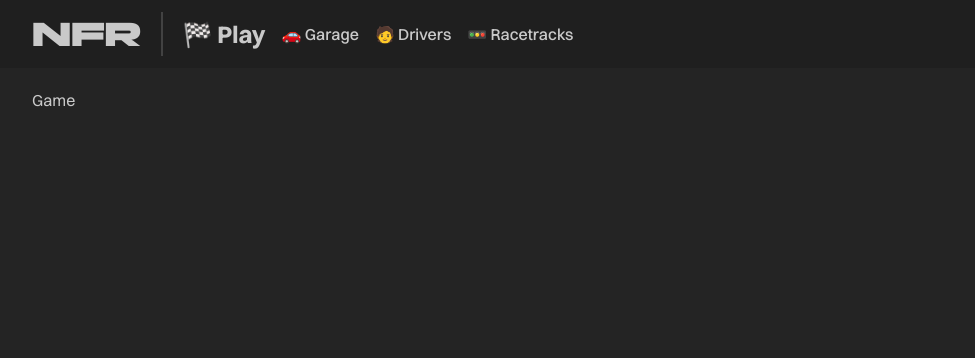
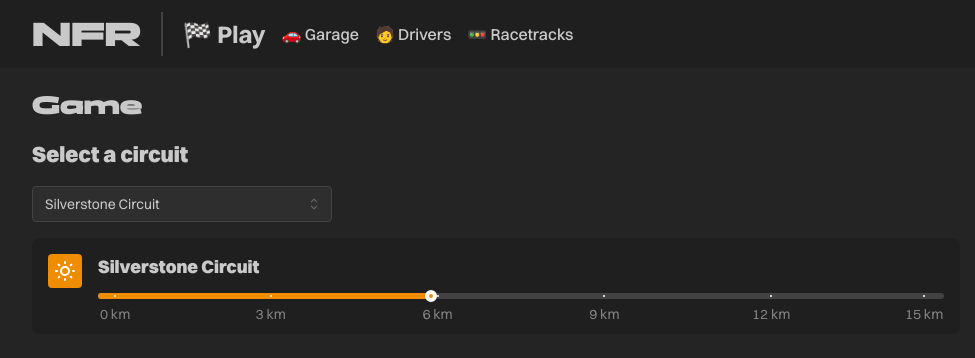
Before and after one commit to HodeonArtz/need-for-react, a React (Vite) app: page / in a window 1280 px wide. Shown: the top 358 px of the page, without its empty margins (144-1119 px from the left). Built offline with nearby package versions, Linux system fonts and the light colour scheme.

Commit message:
feat: select circuit for game

```diff
--- a/src/pages/Game.jsx
+++ b/src/pages/Game.jsx
@@ -1,5 +1,69 @@
+import { ActionIcon, Group, Select, Stack, Title } from "@mantine/core";
+import { useEntitiesState } from "../hooks/useEntitiesState";
+import { RacetrackCardLine } from "./racetracks/RacetracksList";
+import { useForm } from "@mantine/form";
+import { weatherMap } from "../components/Racetracks/weatherMap";
+
 const Game = () => {
-  return <h1>Game</h1>;
+  /**
+   * @type {import("../models").Racetrack[]}
+   */
+  const racetracks = useEntitiesState((s) => s.racetracks);
+  const racetracksToSelect = racetracks.map((racetrack) => ({
+    value: racetrack.id,
+    label: racetrack.name,
+  }));
+
+  const form = useForm({
+    mode: "controlled",
+    initialValues: {
+      racetrack: racetracks[0].id,
+    },
+  });
+
+  return (
+    <>
+      <Stack>
+        <Title size={"h2"}>Game</Title>
+        <Group>
+          <Stack component="form" w="100%">
+            <Title ff={"text"} size={"h3"}>
+              Select a circuit
+            </Title>
+            <Select
+              data={racetracksToSelect}
+              defaultValue={racetracks[0].id}
+              w={300}
+              allowDeselect={false}
+              renderOption={({ option, checked }) => {
+                const weatherMapInstance = weatherMap.find(
+                  (weather) =>
+                    weather.weather ===
+                    racetracks.find((r) => r.id === option.value).weather
+                );
+
+                return (
+                  <>
+                    <ActionIcon size={"lg"} color={weatherMapInstance.color}>
+                      {<weatherMapInstance.icon />}
+                    </ActionIcon>
+                    {option.label}
+                  </>
+                );
+              }}
+              {...form.getInputProps("racetrack")}
+            />
+            <RacetrackCardLine
+              racetrack={racetracks.find(
+                (racetrack) => racetrack.id === form.values.racetrack
+              )}
+              hideActionButtons
+            />
+          </Stack>
+        </Group>
+      </Stack>
+    </>
+  );
 };
 
 export default Game;
--- a/src/pages/racetracks/RacetracksList.jsx
+++ b/src/pages/racetracks/RacetracksList.jsx
@@ -101,7 +101,7 @@ export default RacetracksList;
  *
  * @param {{racetrack: import("../../models/index").Racetrack}} props
  */
-const RacetrackCardLine = ({ racetrack }) => {
+export const RacetrackCardLine = ({ racetrack, hideActionButtons = false }) => {
   const deleteRacetrack = useEntitiesState((state) => state.deleteRacetrack);
   const navigate = useNavigate();
 
@@ -142,6 +142,7 @@ const RacetrackCardLine = ({ racetrack }) => {
           label={(value) => `${value} km`}
         />
       </Stack>
+      {!hideActionButtons && (
         <ActionIcon.Group orientation="vertical">
           <Tooltip position="right-end" color="gray" label="Edit Racetrack">
             <ActionIcon
@@ -163,6 +164,7 @@ const RacetrackCardLine = ({ racetrack }) => {
             </ActionIcon>
           </Tooltip>
         </ActionIcon.Group>
+      )}
     </Group>
   );
 };
```
Lines whose indentation alone changed are shown as unchanged.
